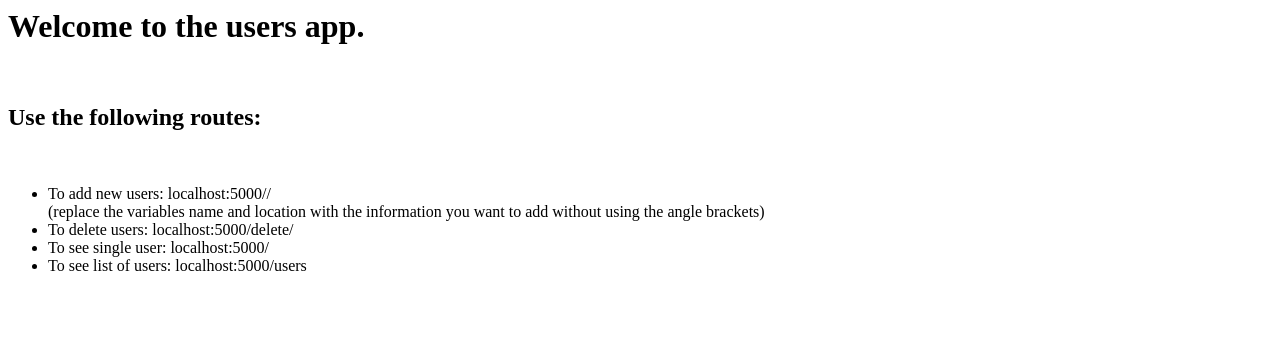
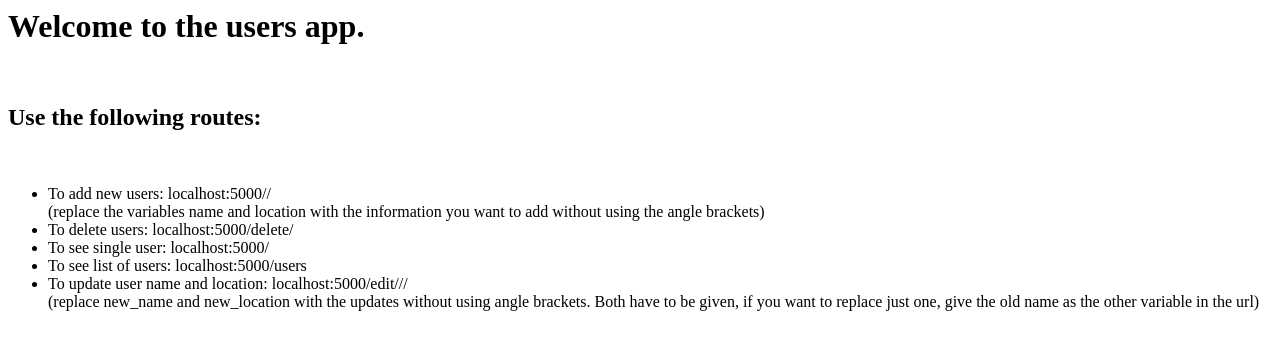
Before and after one commit to SowmyaAji/UserApp, a Flask app: page / in a window 1280 px wide. Shown: the top 350 px of the page. Run offline with Flask 2, Linux system fonts and the light colour scheme.

Commit message:
Add update method to users app

```diff
--- a/app.py
+++ b/app.py
@@ -23,7 +23,7 @@ class User(db.Model):
 
 @app.route('/')
 def home():
-    return '<h1> Welcome to the users app. </h1> <br> <h2> Use the following routes: </h2> <br> <ul> <li>To add new users:  localhost:5000/<name>/<location><br>(replace the variables name and location with the information you want to add without using the angle brackets) </li><li> To delete users:  localhost:5000/delete/<location></li><li> To see single user: localhost:5000/<name></li><li> To see list of users:  localhost:5000/users </li> </ul>'
+    return '<h1> Welcome to the users app. </h1> <br> <h2> Use the following routes: </h2> <br> <ul> <li>To add new users:  localhost:5000/<name>/<location><br>(replace the variables name and location with the information you want to add without using the angle brackets) </li><li> To delete users:  localhost:5000/delete/<location></li><li> To see single user: localhost:5000/<name></li><li> To see list of users:  localhost:5000/users </li><li>To update user name and location: localhost:5000/edit/<id>/<new_name>/<new_location><br> (replace new_name and new_location with the updates without using angle brackets. Both have to be given, if you want to replace just one, give the old name as the other variable in the url)</li> </ul>'
 
 # create new object using the url below (change the variables in the url and add new ones in the url itself to create)
 
@@ -64,3 +64,12 @@ def delete_user(location):
     db.session.delete(user)
     db.session.commit()
     return '<h1>User deleted!</h1>'
+
+
+@app.route('/edit/<id>/<new_name>/<new_location>')
+def update_user(id, new_name, new_location):
+    user = User.query.filter_by(id=id).first()
+    user.name = new_name
+    user.location = new_location
+    db.session.commit()
+    return f' { user.name } is at { user.location }'
--- a/templates/users.html
+++ b/templates/users.html
@@ -13,7 +13,7 @@
 
 <h1>Users</h1>
     {% for user in users %}
-      <p>{{user.name}} is at {{user.location}}</p>
+      <p>{{user.name}} with # {{user.id}} is at {{user.location}}</p>
     {% endfor %}
 </body>
 
```
Also changed, not shown: READme.md, db.sqlite3.
